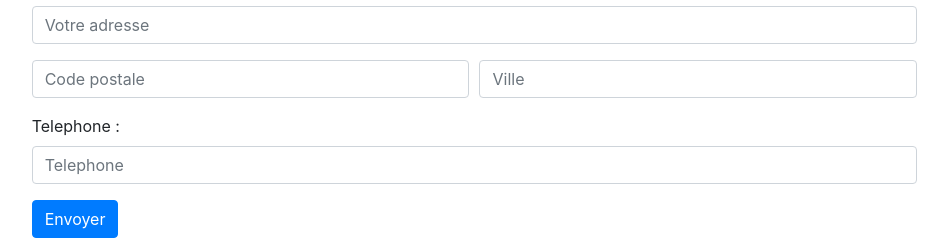
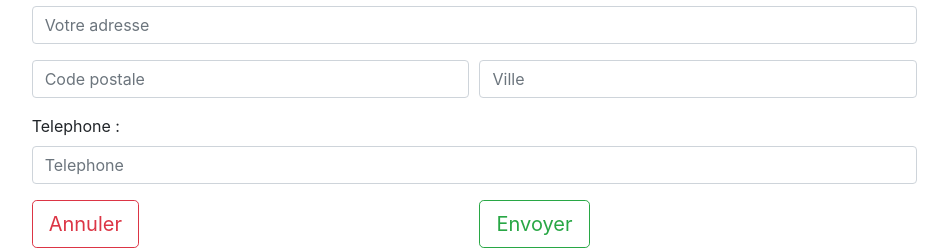
Before and after one commit to mikedebaque/projet-dwwm, a PHP site: page /inscription.php in a window 1280 px wide. Shown: the part 655-903 px from the top of the page, without its empty margins (158-1106 px from the left). Run offline with PHP 8.4, Linux system fonts and the light colour scheme.

Commit message:
Modification boutons envoyer et annuler

```diff
--- a/inscription.php
+++ b/inscription.php
@@ -8,13 +8,12 @@
     <meta name="viewport" content="width=device-width, initial-scale=1, shrink-to-fit=no">
 
     <!-- Bootstrap CSS -->
-    <link rel="stylesheet" href="https://maxcdn.bootstrapcdn.com/font-awesome/4.7.0/css/font-awesome.min.css">
     <link rel="stylesheet" href="https://stackpath.bootstrapcdn.com/bootstrap/4.3.1/css/bootstrap.min.css" integrity="sha384-ggOyR0iXCbMQv3Xipma34MD+dH/1fQ784/j6cY/iJTQUOhcWr7x9JvoRxT2MZw1T" crossorigin="anonymous">
-    <link rel="stylesheet" href="css\header.css">
+    <?php include 'header.php' ?>
 </head>
 
 <body>
-    <?php include 'header.php' ?>
+
 
     <main class="containter-fluid">
         <div class="row justify-content-center mr-0">
@@ -99,8 +98,15 @@
                     <label for="adresseInscription">Telephone :</label>
                     <input type="tel" class="form-control" id="adresseInscription" placeholder="Telephone">
                 </div>
-
-                <input type="submit" class="btn btn-primary" value="Envoyer">
+                <div class="form-row">
+                        <div class="col-6">
+                        <input type="reset" class="btn btn-outline-danger btn-lg" value="Annuler">
+                        </div>
+                        <div class="col-6">
+                        <input type="submit" class="btn btn-outline-success btn-lg" value="Envoyer">
+                        </div>
+                    </div>
+                <!-- <input type="submit" class="btn btn-primary" value="Envoyer"> -->
             </form>
         </div>
     </main>
@@ -109,7 +115,6 @@
     <script src="https://code.jquery.com/jquery-3.3.1.slim.min.js" integrity="sha384-q8i/X+965DzO0rT7abK41JStQIAqVgRVzpbzo5smXKp4YfRvH+8abtTE1Pi6jizo" crossorigin="anonymous"></script>
     <script src="https://cdnjs.cloudflare.com/ajax/libs/popper.js/1.14.7/umd/popper.min.js" integrity="sha384-UO2eT0CpHqdSJQ6hJty5KVphtPhzWj9WO1clHTMGa3JDZwrnQq4sF86dIHNDz0W1" crossorigin="anonymous"></script>
     <script src="https://stackpath.bootstrapcdn.com/bootstrap/4.3.1/js/bootstrap.min.js" integrity="sha384-JjSmVgyd0p3pXB1rRibZUAYoIIy6OrQ6VrjIEaFf/nJGzIxFDsf4x0xIM+B07jRM" crossorigin="anonymous"></script>
-    <script src="js\header.js"></script>
 </body>
 
 </html>
```
